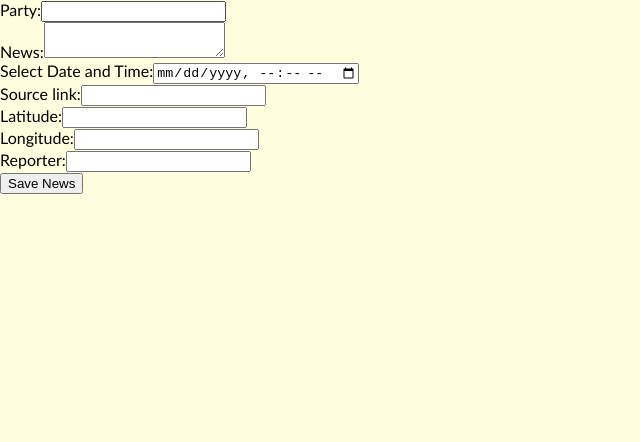
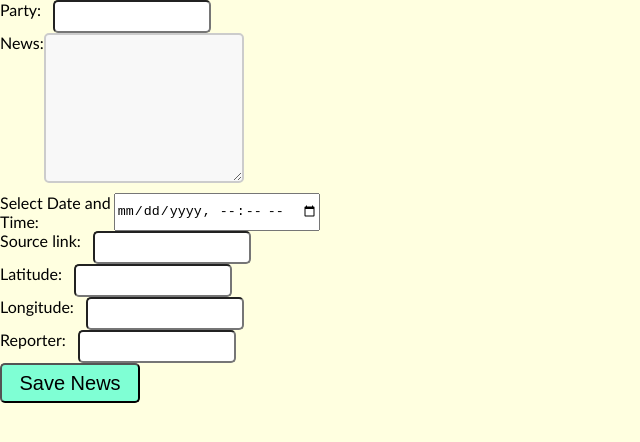
Before and after one commit to abdulhakim-altunkaya/ukraine, a React (Create React App) app in the folder client/: page /newswrite in a window 1280 px wide. Shown: the top 442 px of the page, without its empty margins (0-640 px from the left). Built offline with nearby package versions, Linux system fonts and the light colour scheme; the HTML template or start-up script is replaced by a standard one; a web font is replaced by a local one.

Commit message:
newswrite component main part finished

```diff
--- a/client/src/components/subcomponents/NewsWrite.js
+++ b/client/src/components/subcomponents/NewsWrite.js
@@ -1,6 +1,8 @@
 import React, {useState} from "react";
 import axios from "axios";
 import {keccak256} from "js-sha3";
+import "../../styles/inputs.css";
+import "../../styles/newswrite.css"
 
 function NewsWrite() {
   const [reporter, setReporter] = useState("");
@@ -43,14 +45,16 @@ function NewsWrite() {
 
   return (
     <div>
-      <form onSubmit={handleSubmit}>
+      <form className="newsWriteForm" onSubmit={handleSubmit}>
         <div>
           <label htmlFor="inputParty">Party:</label>
-          <input type="text" id="inputParty" value={party} onChange={(e) => setParty(e.target.value)} required />
+          <input className="inputFields" type="text" id="inputParty"
+            value={party} onChange={(e) => setParty(e.target.value)} required />
         </div>
         <div>
           <label htmlFor="inputNews">News:</label>
-          <textarea type="text" id="inputNews" value={newsText} onChange={(e) => setNewsText(e.target.value)} required >
+          <textarea className="textAreaClass" type="text" id="inputNews"
+            value={newsText} onChange={(e) => setNewsText(e.target.value)} required >
           </textarea>
         </div>
         <div>
@@ -59,23 +63,25 @@ function NewsWrite() {
         </div>
         <div>
           <label htmlFor="inputSource">Source link:</label>
-          <input type="text" id="inputSource" value={source} onChange={(e) => setSource(e.target.value)} />
+          <input className="inputFields" type="text" id="inputSource"
+            value={source} onChange={(e) => setSource(e.target.value)} required />
         </div>
         <div>
           <label htmlFor="inputLatitude">Latitude:</label>
-          <input type="number" step="0.000001" id="inputLatitude"
-            value={latitude} onChange={(e) => setLatitude(e.target.value)} />
+          <input className="inputFields" type="number" step="0.000001" id="inputLatitude"
+            value={latitude} onChange={(e) => setLatitude(e.target.value)} required  />
         </div>
         <div>
           <label htmlFor="inputLongitude">Longitude:</label>
-          <input type="number" step="0.000001" id="inputLongitude"
-            value={longitude} onChange={(e) => setLongitude(e.target.value)} />
+          <input className="inputFields" type="number" step="0.000001" id="inputLongitude"
+            value={longitude} onChange={(e) => setLongitude(e.target.value)} required />
         </div>
         <div>
           <label htmlFor="inputReporter">Reporter:</label>
-          <input type="text" id="inputReporter" value={reporter} onChange={(e) => setReporter(e.target.value)} required />
+          <input className="inputFields" type="text" id="inputReporter"
+            value={reporter} onChange={(e) => setReporter(e.target.value)} required />
         </div>
-        <button type="submit">Save News</button>
+        <button className="button7007" type="submit">Save News</button>
       </form>
       <div>{resultArea}</div>
     </div>
--- /dev/null
+++ b/client/src/styles/inputs.css
@@ -0,0 +1,70 @@
+
+    /*<input className="inputFields" />*/
+    .inputFields {
+        height: 27px;
+        width: 150px;
+        margin-left: 12px;
+        border-radius: 5px;
+      }
+      .inputFields:focus {
+        background-color: lightsalmon;
+        color:black;
+      }
+      /* Chrome, Safari, Edge, Opera */
+      input::-webkit-outer-spin-button,
+      input::-webkit-inner-spin-button {
+        -webkit-appearance: none;
+        margin: 0;
+      }
+      /* Firefox */
+      input[type=number] {
+        -moz-appearance: textfield;
+      }
+
+
+    /*<button class="button7007">COPY ME</button>*/
+    @import url('https://fonts.googleapis.com/css2?family=Dosis:wght@500&display=swap'); /*Dosis*/
+    .button7007 {
+      height: 40px;
+      width: 140px;
+      font-size: 20px;
+      font-family: 'Dosis', sans-serif;
+      background-color: aquamarine;
+      padding: 4px;
+      border-radius: 5px;
+      cursor: pointer;
+      transition-duration: 0.3s;
+    }
+    .button7007:hover {
+      background-color: lightseagreen;
+      font-weight: bolder;
+    }
+    .button7007:active {
+      box-shadow: 0 2px #666;
+      transform: translateY(2px);
+      box-shadow: 0 0 .25rem rgba(0, 0, 0, 0.5), -.125rem -.125rem 1rem rgba(239, 71, 101, 0.5), .125rem .125rem 1rem rgba(255, 154, 90, 0.5);
+    }
+
+    .textAreaClass {
+        width: 200px;
+        height: 150px;
+        padding: 12px 20px;
+        box-sizing: border-box;
+        border: 2px solid #ccc;
+        background-color: #f8f8f8;
+        border-radius: 5px;
+        display: block;
+        margin-bottom: 10px;
+        font-family: "Maven Pro";
+        font-size: 16px;
+        color: #000;  /* Make the text color black for legibility */
+        opacity: 1;   /* Ensure full opacity for the text */
+    }
+
+    /* Style for the placeholder text */
+    .textAreaClass::placeholder {
+        color: #004040;  /* Darker color for legibility */
+        font-style: italic;  /* Italicize if needed */
+        font-size: 16px;  /* Adjust font size */
+        opacity: 1;  /* Make sure the placeholder is fully opaque */
+    }
--- /dev/null
+++ b/client/src/styles/newswrite.css
@@ -0,0 +1,9 @@
+.newsWriteForm{
+    width: 50%;
+}
+
+.newsWriteForm div {
+    display: flex;
+    flex-direction: row;
+    width: 50%;
+}
```
